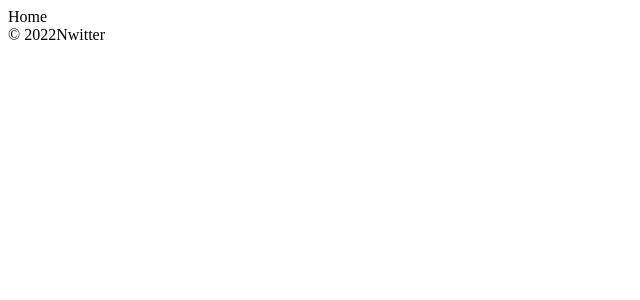
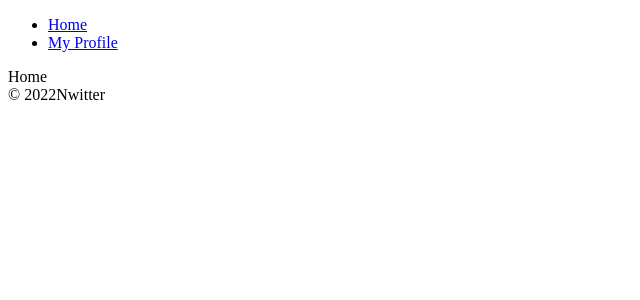
Before and after one commit to hyemz/nwitter, a React (Create React App) app: page /#/ in a window 1280 px wide. Shown: the top 300 px of the page, without its empty margins (0-640 px from the left). Built offline with nearby package versions, Linux system fonts and the light colour scheme; no server answers; sample sign-in values are in the browser's storage.

Commit message:
🔨[EDIT] Log out . .

```diff
--- /dev/null
+++ b/src/components/Navigation.js
@@ -0,0 +1,16 @@
+import React from 'react';
+import { Link } from 'react-router-dom';
+
+const Navigation = () => (
+  <nav>
+    <ul>
+      <li>
+        <Link to="/">Home</Link>
+      </li>
+      <li>
+        <Link to="/profile">My Profile</Link>
+      </li>
+    </ul>
+  </nav>
+);
+export default Navigation;
--- a/src/components/Router.js
+++ b/src/components/Router.js
@@ -1,19 +1,29 @@
 import React, { useState } from 'react';
-import { HashRouter as Router, Route, Routes } from 'react-router-dom';
+import {
+  HashRouter as Router,
+  Route,
+  Routes,
+  Navigate,
+} from 'react-router-dom';
 import Auth from '../routes/Auth';
 import Home from '../routes/Home';
+import Profile from 'routes/Profile';
+import Navigation from 'components/Navigation';
 
 const AppRouter = ({ isLoggedIn }) => {
   return (
     <Router>
+      {isLoggedIn && <Navigation />}
       <Routes>
         {isLoggedIn ? (
           <>
-            <Route exact path="/" element={<Home />}></Route>
+            <Route path="/" element={<Home />}></Route>
+            <Route path="/profile" element={<Profile />}></Route>
           </>
         ) : (
           <>
-            <Route exact path="/" element={<Auth />}></Route>
+            <Route path="/" element={<Auth />}></Route>
+            <Route path="*" element={<Navigate replace to="/" />} />
           </>
         )}
       </Routes>
--- a/src/routes/Profile.js
+++ b/src/routes/Profile.js
@@ -1,3 +1,13 @@
 import React from 'react';
+import { authService } from 'fbase';
 
-export default () => <span>Profile</span>;
+export default () => {
+  const onLogOutClick = () => {
+    authService.signOut();
+  };
+  return (
+    <>
+      <button onClick={onLogOutClick}>Log Out</button>
+    </>
+  );
+};
```
